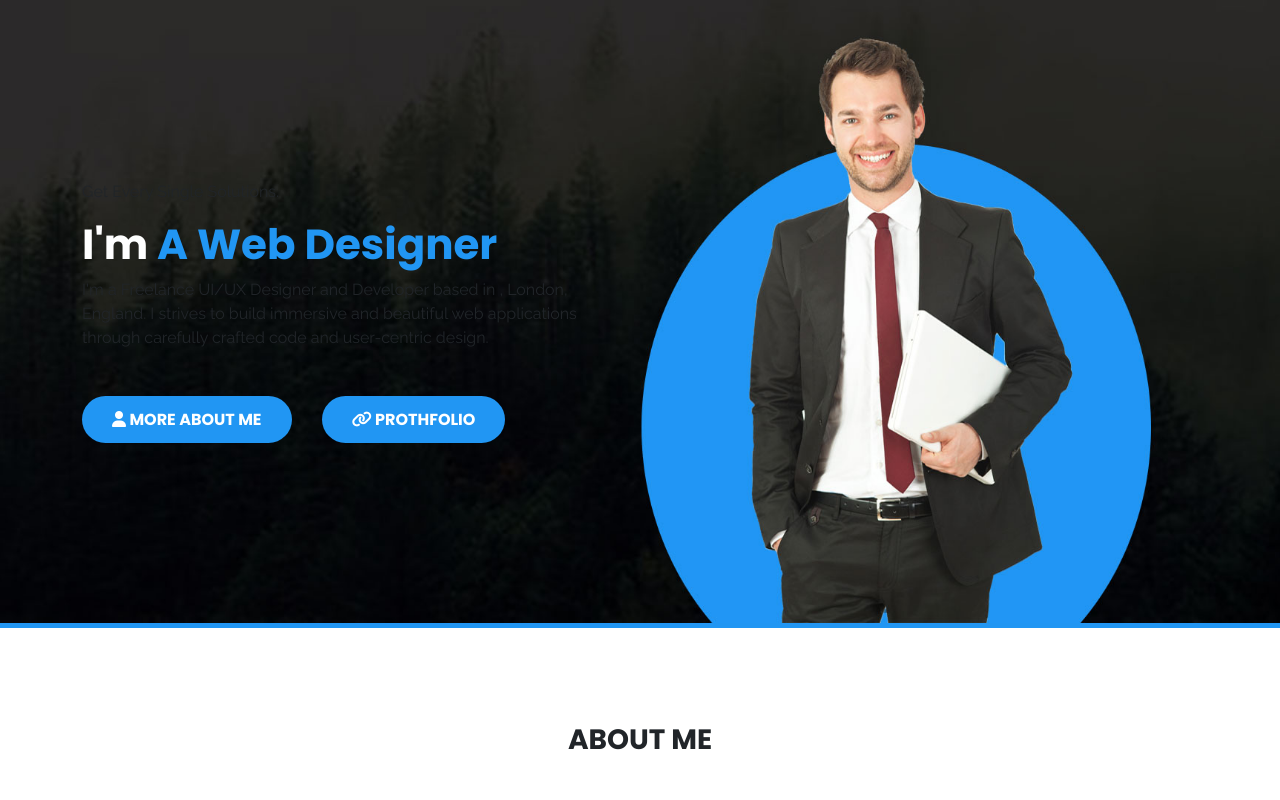
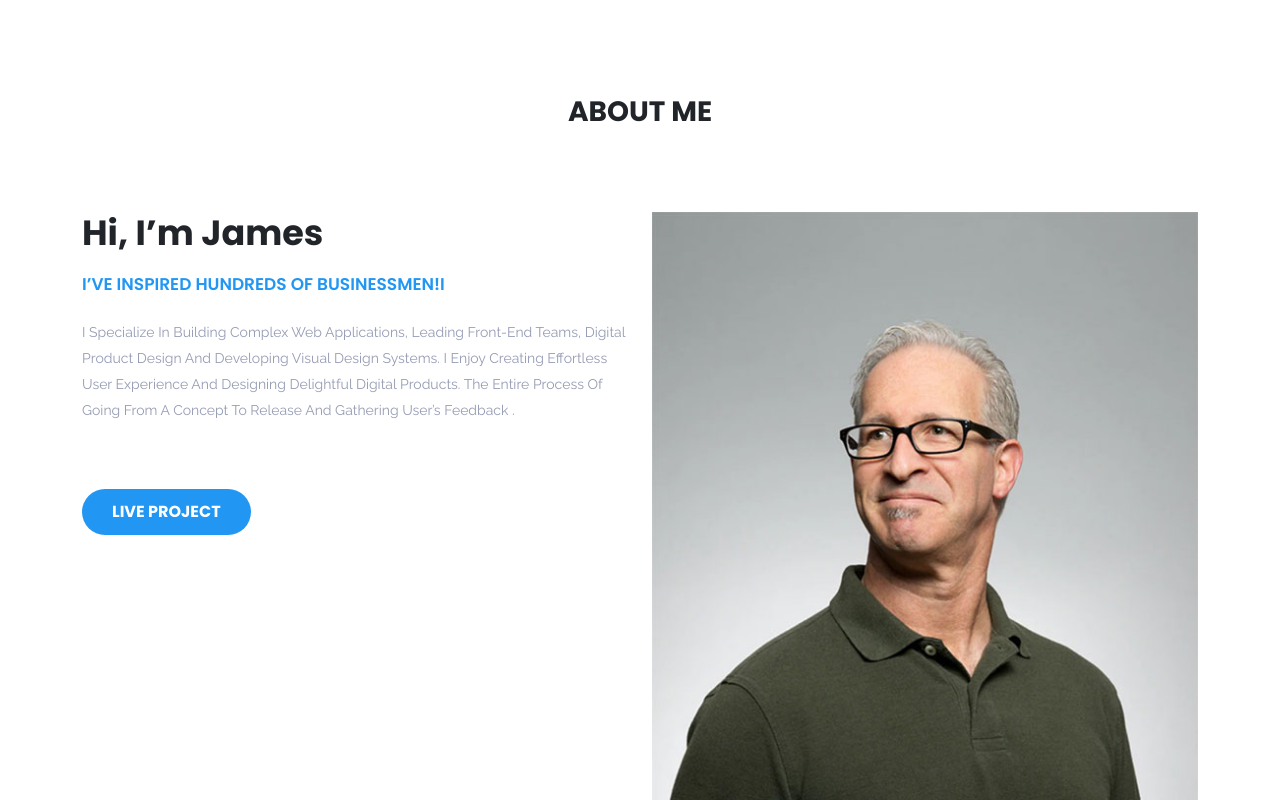
Before and after one commit to Mohammodjuwelislam/test, a plain HTML site: page index.html in a window 1280 px wide. Shown: the top 800 px of the page. Drawn offline with Linux system fonts and the light colour scheme.

Commit message:
hero-section comment commit

```diff
--- a/index.html
+++ b/index.html
@@ -63,7 +63,7 @@
 
 
         <!-- banner-section-start -->
-        <section class="banner-section">
+        <!-- <section class="banner-section">
             <div class="container">
                 <div class="row align-items-center">
                     <div class="col-xxl-6 col-xl-6">
@@ -79,7 +79,7 @@
                     </div>
                 </div>
             </div>
-        </section>
+        </section> -->
         <!-- banner-section-end -->
 
 
```
